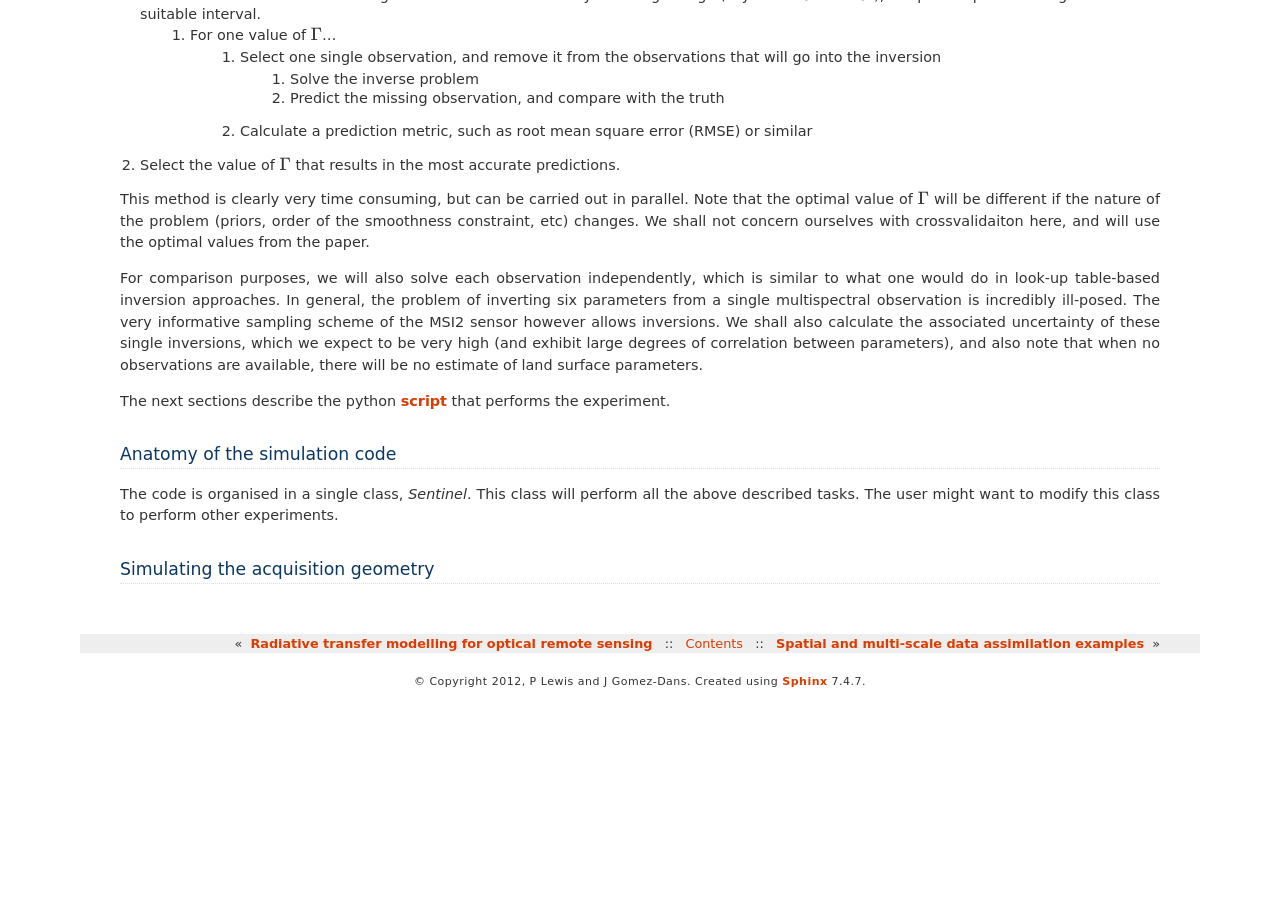
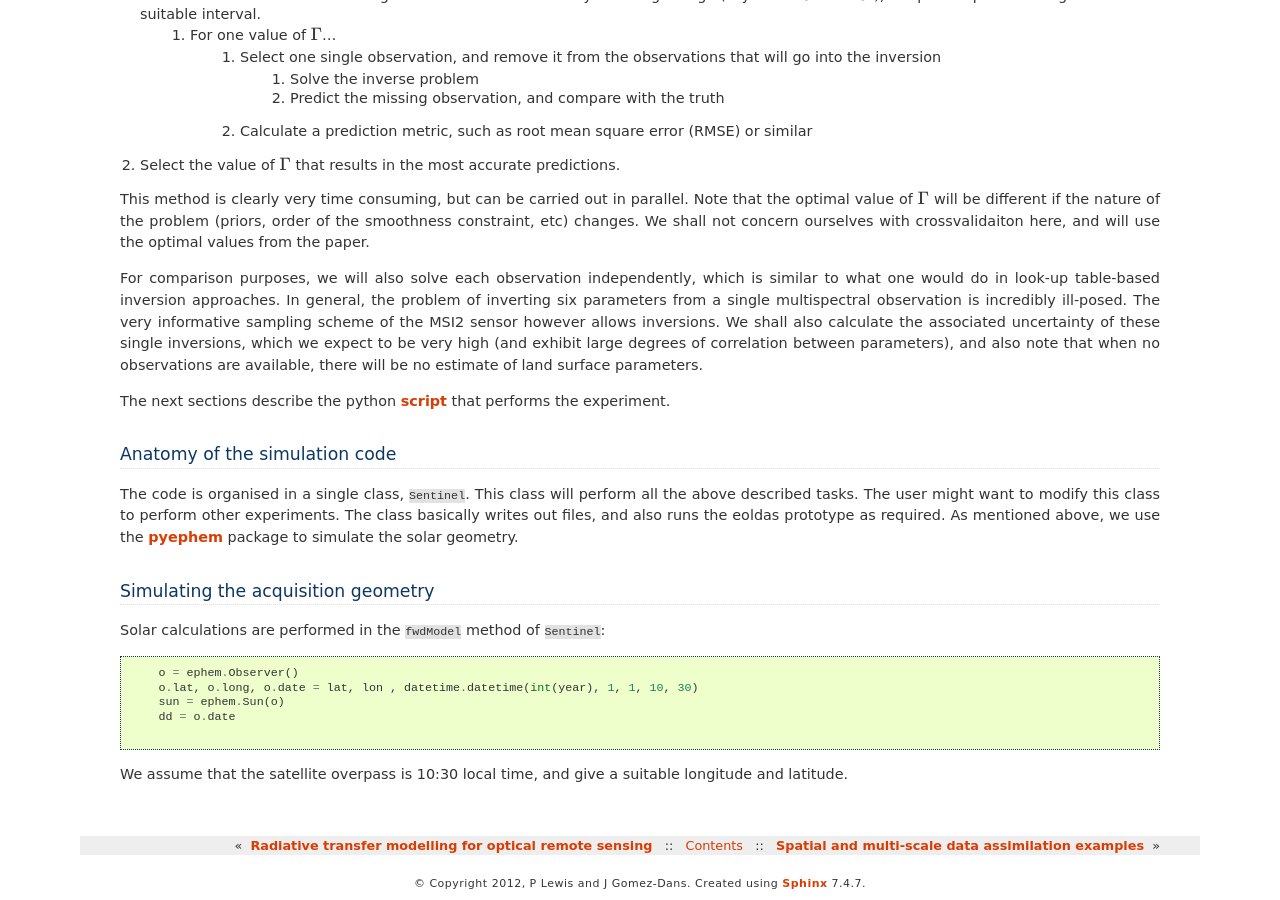
Before and after one commit to jgomezdans/eoldas_release, a Sphinx documentation site: the page built from doc/example_sentinel2.rst, in a window 1280 px wide and 900 px high, scrolled down 1270 px. Built offline with Sphinx 7.4.7, drawn with Linux system fonts in a browser that asks for light colours; formulas are drawn with MathJax 3; the version number could not be read and is left out; before the commit the page ends 1968 px from its top, so only the background shows below that.

Commit message:
solar geometry

```diff
--- a/doc/example_sentinel2.rst
+++ b/doc/example_sentinel2.rst
@@ -29,7 +29,7 @@ The experiment can be split into a set of simple tasks:
 
 The first step will require the definition of a typical re-visit schedule
 for the sensor, as well as information on illumination geometries. We
-make use of the `pyephem <http://www.pyephem.org>`_ Python package to
+make use of the `pyephem <http://rhodesmill.org/pyephem/>`_ Python package to
 calculate the solar position at a given latitude and longitude. Some
 simple rules are given to model the sensor acquisition geometry (for
 example, the view zenith angle is assumed to be random). We can use
@@ -114,9 +114,22 @@ that performs the experiment.
 Anatomy of the simulation code
 ^^^^^^^^^^^^^^^^^^^^^^^^^^^^^^
 
-The code is organised in a single class, `Sentinel`. This class will
+The code is organised in a single class, ``Sentinel``. This class will
 perform all the above described tasks. The user might want to modify
-this class to perform other experiments.
+this class to perform other experiments. The class basically writes
+out files, and also runs the eoldas prototype as required. As mentioned
+above, we use the `pyephem <http://rhodesmill.org/pyephem/>`_ package
+to simulate the solar geometry.
 
 Simulating the acquisition geometry
 ^^^^^^^^^^^^^^^^^^^^^^^^^^^^^^^^^^^^
+
+Solar calculations are performed in the ``fwdModel`` method of
+``Sentinel``:
+
+.. literalinclude:: ../sentinel.py
+   :language: python
+   :lines: 256-260
+
+We assume that the satellite overpass is 10:30 local time, and give
+a suitable longitude and latitude.
```
